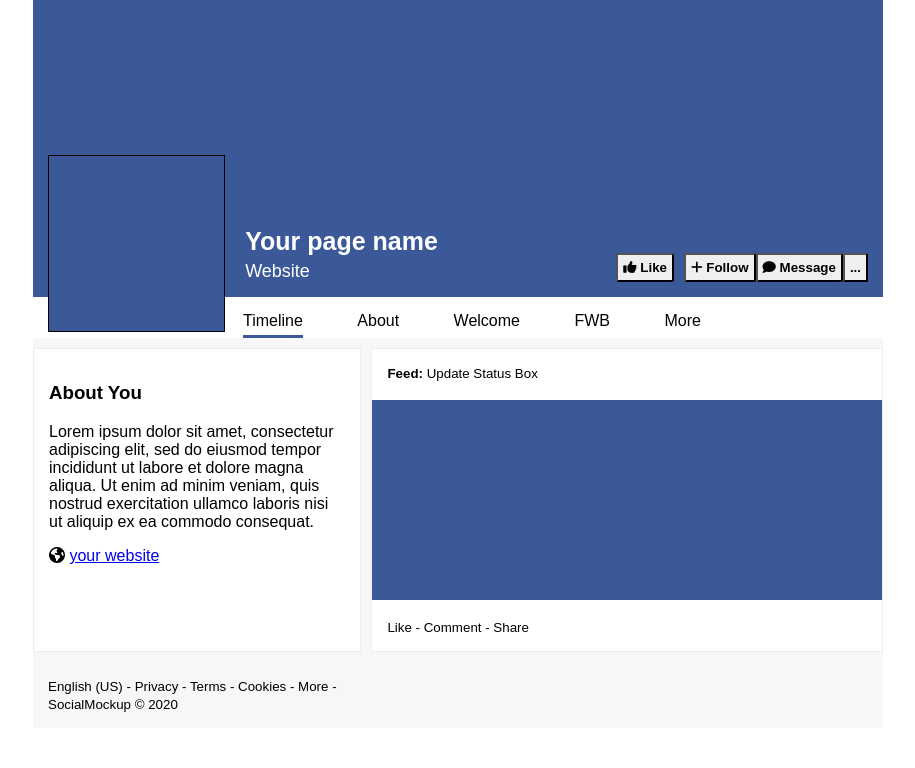
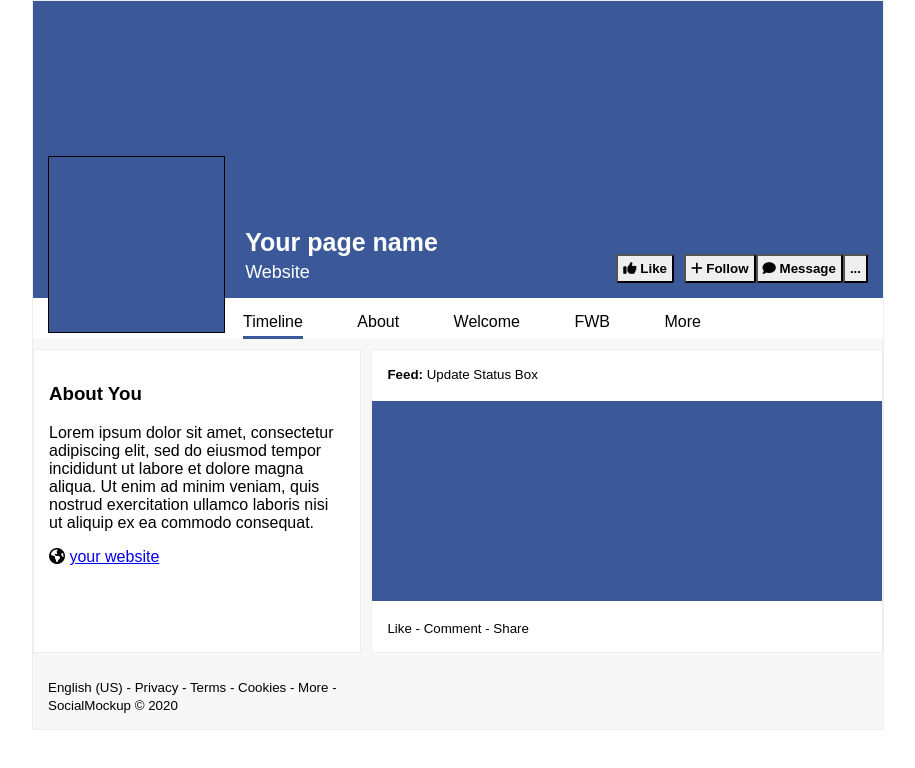
Before and after one commit to josephdubon/socialmockup, a plain HTML site: page index.html in a window 1280 px wide. Shown: the whole page, without its empty margins (182-1097 px from the left). Drawn offline with Linux system fonts and the light colour scheme.

Commit message:
Added altGray border to pageWrapper class in style.css.

```diff
--- a/style.css
+++ b/style.css
@@ -19,6 +19,7 @@ body {
     background: var(--altWhite);
     width: 850px;
     margin: 0 auto;
+    border: 1px solid var(--altGray);
 }
 
 /* Links */
```
